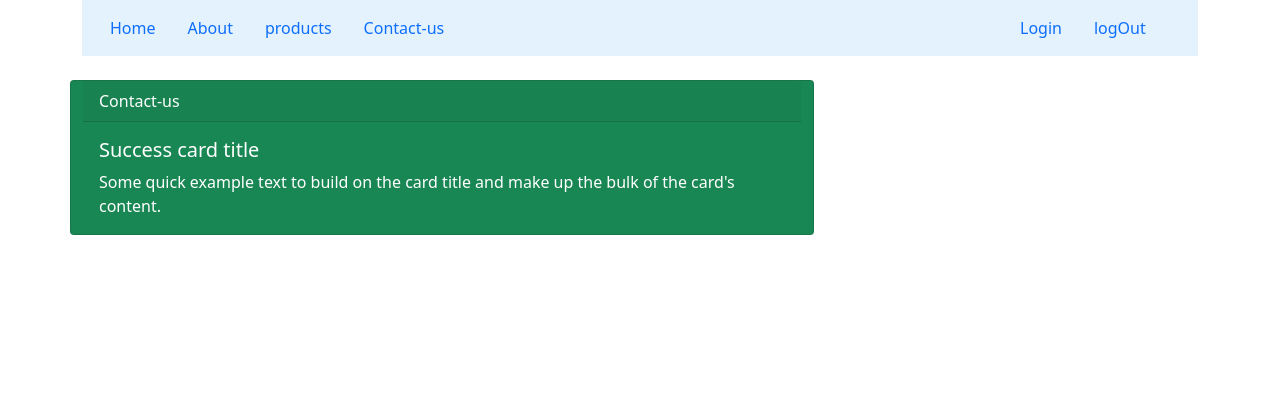
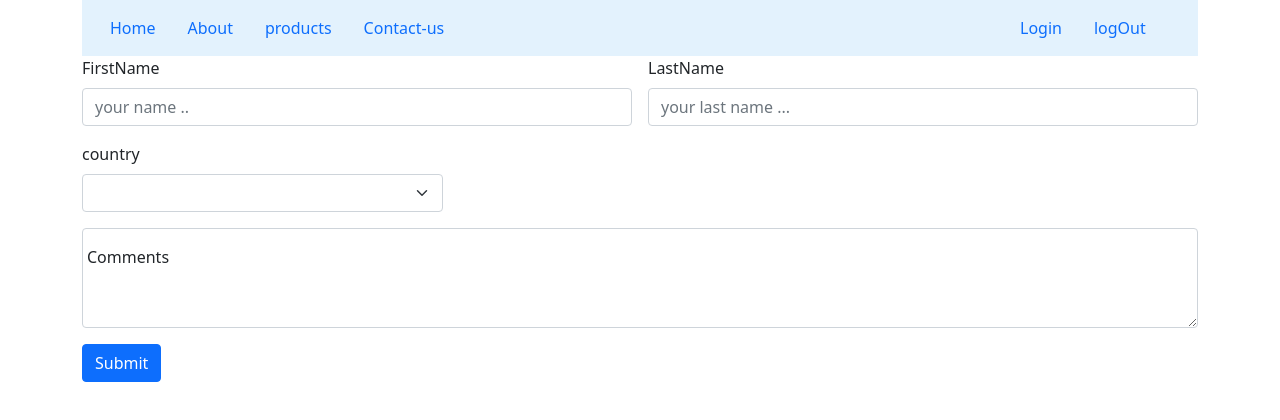
Before and after one commit to artiumangpatel/myRouter, an Angular app: page /contact-us in a window 1280 px wide. Shown: the top 420 px of the page. Built offline with nearby package versions, Linux system fonts and the light colour scheme.

Commit message:
canDeactive route for  particular component

```diff
--- a/src/app/app-routing.module.ts
+++ b/src/app/app-routing.module.ts
@@ -7,6 +7,7 @@ import { LoginComponent } from './login/login.component';
 import { PageNotFoundComponent } from './page-not-found/page-not-found.component';
 import { ProductDetailsComponent } from './products/product-details/product-details.component';
 import { ProductsComponent } from './products/products.component';
+import { CanDeactivateService } from './services/can-deactivate.service';
 import { ProductGuardService } from './services/product-guard.service';
 
 
@@ -15,7 +16,7 @@ const routes: Routes = [
 {path:'home',component:HomeComponent},
 {path:'login',component:LoginComponent},
 {path:'about',component:AboutComponent},
-{path:'contact-us',component:ContactUsComponent},
+{path:'contact-us',component:ContactUsComponent,canDeactivate:[CanDeactivateService]},
 //canActiveGuard
 // {path:'products',component:ProductsComponent,canActivate:[ProductGuardService]},
 // {path:'products/productDetails/:id',component:ProductDetailsComponent},
--- a/src/app/app.module.ts
+++ b/src/app/app.module.ts
@@ -15,6 +15,7 @@ import { PageNotFoundComponent } from './page-not-found/page-not-found.component
 import { ProductsService } from './services/products.service';
 import { ProductGuardService } from './services/product-guard.service';
 import { AuthService } from './services/auth.service';
+import { CanDeactivateService } from './services/can-deactivate.service';
 
 @NgModule({
   declarations: [
@@ -34,7 +35,7 @@ import { AuthService } from './services/auth.service';
     NgbModule,
     FormsModule
   ],
-  providers: [ProductsService,ProductGuardService,AuthService],
+  providers: [ProductsService,ProductGuardService,AuthService,CanDeactivateService],
   bootstrap: [AppComponent]
 })
 export class AppModule { }
--- a/src/app/contact-us/contact-us.component.html
+++ b/src/app/contact-us/contact-us.component.html
@@ -1,12 +1,49 @@
-<div class="page-area">
-<div class="row col-md-8">
-<div class="card text-white bg-success my-4  ">
-    <div class="card-header">Contact-us</div>
-    <div class="card-body">
-      <h5 class="card-title">Success card title</h5>
-      <p class="card-text">Some quick example text to build on the card title and make up the bulk of the card's content.</p>
-    </div>
-  </div>
-
-
-</div></div>
+    <form class="row g-3">
+      <div class="col-md-6">
+        <label for="fname" class="form-label">FirstName</label>
+        <input type="text" class="form-control" id="fname" placeholder="your name .." [(ngModel)]="firstName" [ngModelOptions]="{standalone: true}">
+      </div>
+      <div class="col-md-6">
+        <label for="lname" class="form-label">LastName</label>
+        <input type="text" class="form-control" id="lname" placeholder="your last name ..." [(ngModel)]="lastName" [ngModelOptions]="{standalone: true}">
+      </div>
+      <div class="col-md-4">
+        <label for="inputState" class="form-label">country</label>
+        <select id="inputState" class="form-select" [(ngModel)]="Country" [ngModelOptions]="{standalone: true}">
+          <option selected>Canada</option>
+          <option>USA</option>
+          <option>Australia</option>
+        </select>
+      </div>
+      <div class="form-floating">
+        <textarea class="form-control" placeholder="Leave a comment here" id="Comments" style="height: 100px" [(ngModel)]="comments" [ngModelOptions]="{standalone: true}"></textarea>
+        <label for="floatingTextarea2">Comments</label>
+      </div>
+      <div class="col-12">
+        <button type="submit" class="btn btn-primary">Submit</button>
+      </div>
+      <!-- <div class="col-12">
+        <label for="inputAddress" class="form-label">Address</label>
+        <input type="text" class="form-control" id="inputAddress" placeholder="1234 Main St">
+      </div>
+      <div class="col-12">
+        <label for="inputAddress2" class="form-label">Address 2</label>
+        <input type="text" class="form-control" id="inputAddress2" placeholder="Apartment, studio, or floor">
+      </div>
+      <div class="col-md-6">
+        <label for="inputCity" class="form-label">City</label>
+        <input type="text" class="form-control" id="inputCity">
+      </div>
+      <div class="col-md-2">
+        <label for="inputZip" class="form-label">Zip</label>
+        <input type="text" class="form-control" id="inputZip">
+      </div>
+      <div class="col-12">
+        <div class="form-check">
+          <input class="form-check-input" type="checkbox" id="gridCheck">
+          <label class="form-check-label" for="gridCheck">
+            Check me out
+          </label>
+        </div>
+      </div> -->
+    </form>
--- a/src/app/contact-us/contact-us.component.ts
+++ b/src/app/contact-us/contact-us.component.ts
@@ -7,9 +7,23 @@ import { Component, OnInit } from '@angular/core';
 })
 export class ContactUsComponent implements OnInit {
 
+  firstName: any;
+  lastName: any;
+  Country: any;
+  comments:any;
   constructor() { }
 
   ngOnInit(): void {
   }
+  canExit(){
+    if(this.firstName||this.lastName||this.Country||this.comments)
+    {
+      console.log(this.firstName);
+      return confirm('you have unsaved changes.Do you really want to discard this changes?')
+    }else
+    {
+      return true;
+    }
+  }
 
 }
--- /dev/null
+++ b/src/app/services/can-deactivate.service.ts
@@ -0,0 +1,16 @@
+import { Injectable } from '@angular/core';
+import { ActivatedRouteSnapshot, CanDeactivate, RouterStateSnapshot, UrlTree } from '@angular/router';
+import { Observable } from 'rxjs';
+import { ContactUsComponent } from '../contact-us/contact-us.component';
+
+@Injectable({
+  providedIn: 'root'
+})
+
+export class CanDeactivateService implements CanDeactivate<ContactUsComponent> {
+
+  constructor() { }
+  canDeactivate(component: ContactUsComponent, currentRoute: ActivatedRouteSnapshot, currentState: RouterStateSnapshot, nextState?: RouterStateSnapshot | undefined): boolean | UrlTree | Observable<boolean | UrlTree> | Promise<boolean | UrlTree> {
+  return component.canExit();
+  }
+}
```
